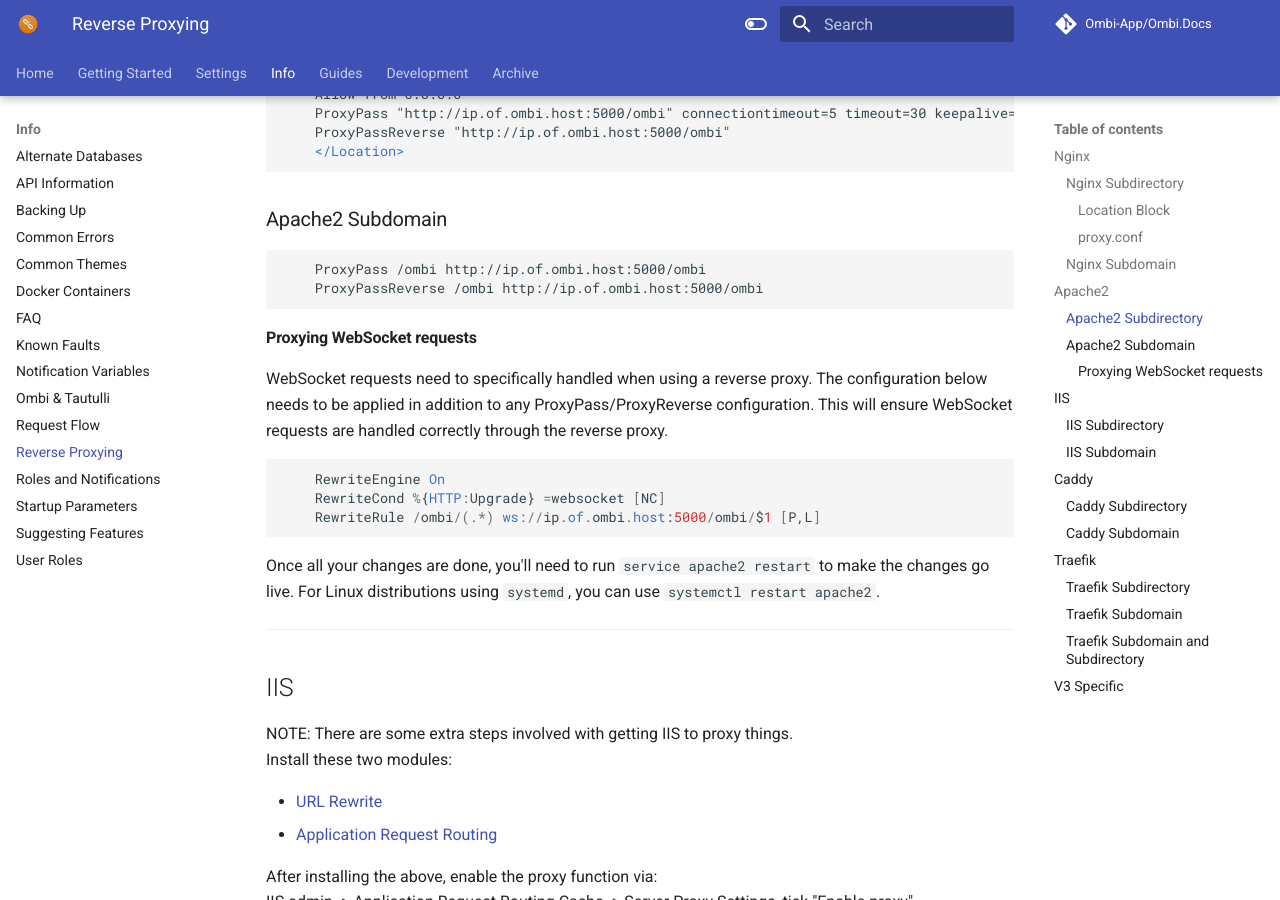
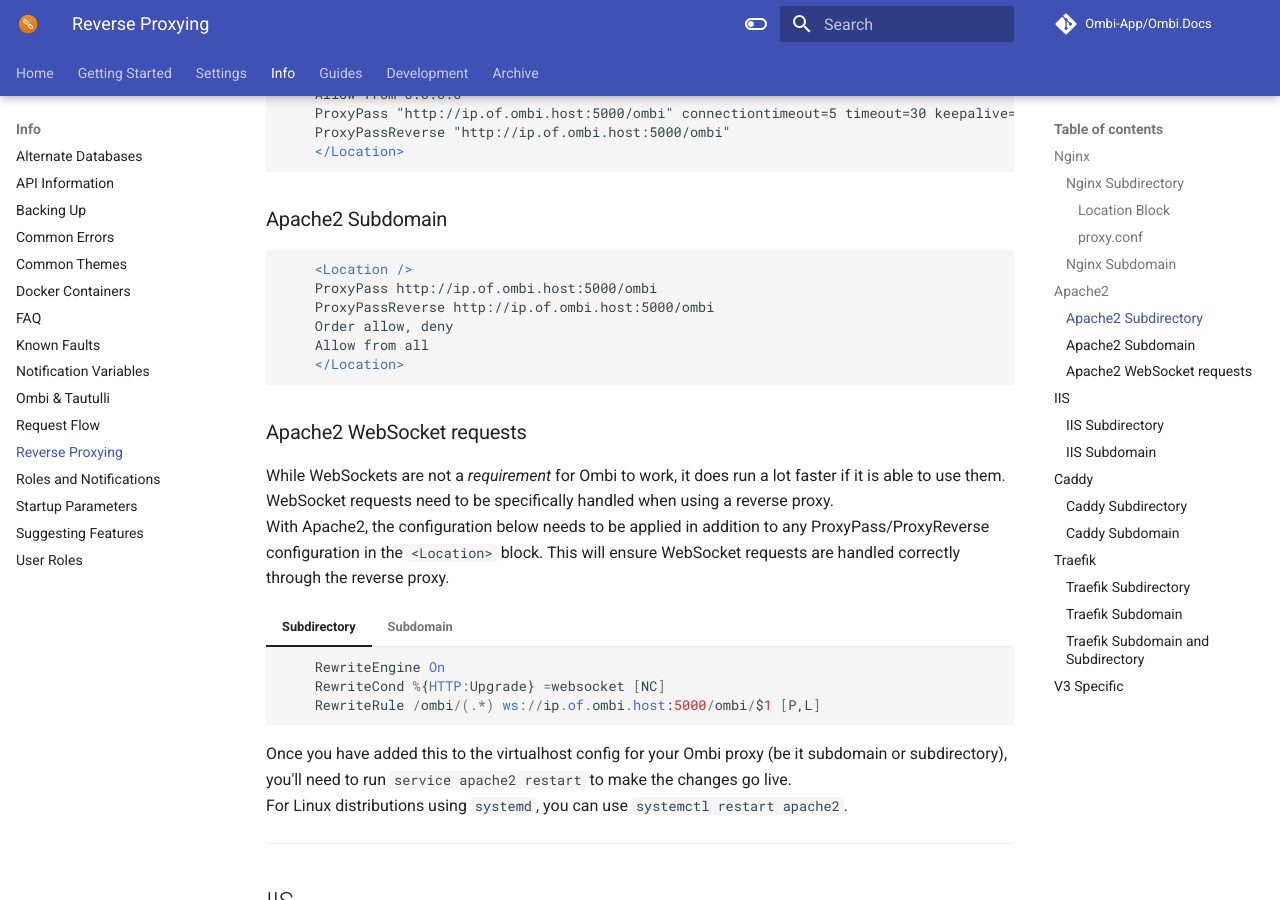
Before and after one commit to Ombi-app/Ombi.Docs, an MkDocs documentation site: the page built from docs/info/reverse-proxy.md, in a window 1280 px wide and 900 px high, scrolled down 4202 px. Built offline with MkDocs 1.6.1 and Material for MkDocs 9.7.7, drawn with Linux system fonts in a browser that asks for light colours; comment, search, counter and statistics services are not loaded.

Commit message:
Clarify websockets.

````diff
--- a/docs/info/reverse-proxy.md
+++ b/docs/info/reverse-proxy.md
@@ -187,21 +187,35 @@
 ### Apache2 Subdomain
 
 ```conf
-    ProxyPass /ombi http://ip.of.ombi.host:5000/ombi
-    ProxyPassReverse /ombi http://ip.of.ombi.host:5000/ombi
+    <Location />
+    ProxyPass http://ip.of.ombi.host:5000/ombi
+    ProxyPassReverse http://ip.of.ombi.host:5000/ombi
+    Order allow, deny
+    Allow from all
+    </Location>
 ```
 
-#### Proxying WebSocket requests
+### Apache2 WebSocket requests
 
-WebSocket requests need to specifically handled when using a reverse proxy. The configuration below needs to be applied in addition to any ProxyPass/ProxyReverse configuration. This will ensure WebSocket requests are handled correctly through the reverse proxy.
+While WebSockets are not a _requirement_ for Ombi to work, it does run a lot faster if it is able to use them. WebSocket requests need to be specifically handled when using a reverse proxy.
+With Apache2, the configuration below needs to be applied in addition to any ProxyPass/ProxyReverse configuration in the `<Location>` block. This will ensure WebSocket requests are handled correctly through the reverse proxy.
 
-```conf
-    RewriteEngine On
-    RewriteCond %{HTTP:Upgrade} =websocket [NC]
-    RewriteRule /ombi/(.*) ws://ip.of.ombi.host:5000/ombi/$1 [P,L]
-```
+=== "Subdirectory"
+    ```conf
+        RewriteEngine On
+        RewriteCond %{HTTP:Upgrade} =websocket [NC]
+        RewriteRule /ombi/(.*) ws://ip.of.ombi.host:5000/ombi/$1 [P,L]
+    ```
 
-Once all your changes are done, you'll need to run `service apache2 restart` to make the changes go live. For Linux distributions using `systemd`, you can use `systemctl restart apache2`.
+=== "Subdomain"
+    ```conf
+        RewriteEngine On
+        RewriteCond %{HTTP:Upgrade} =websocket [NC]
+        RewriteRule (.*) ws://ip.of.ombi.host:5000/$1 [P,L]
+    ```
+
+Once you have added this to the virtualhost config for your Ombi proxy (be it subdomain or subdirectory), you'll need to run `service apache2 restart` to make the changes go live.
+For Linux distributions using `systemd`, you can use `systemctl restart apache2`.
 
 ***
 
````
